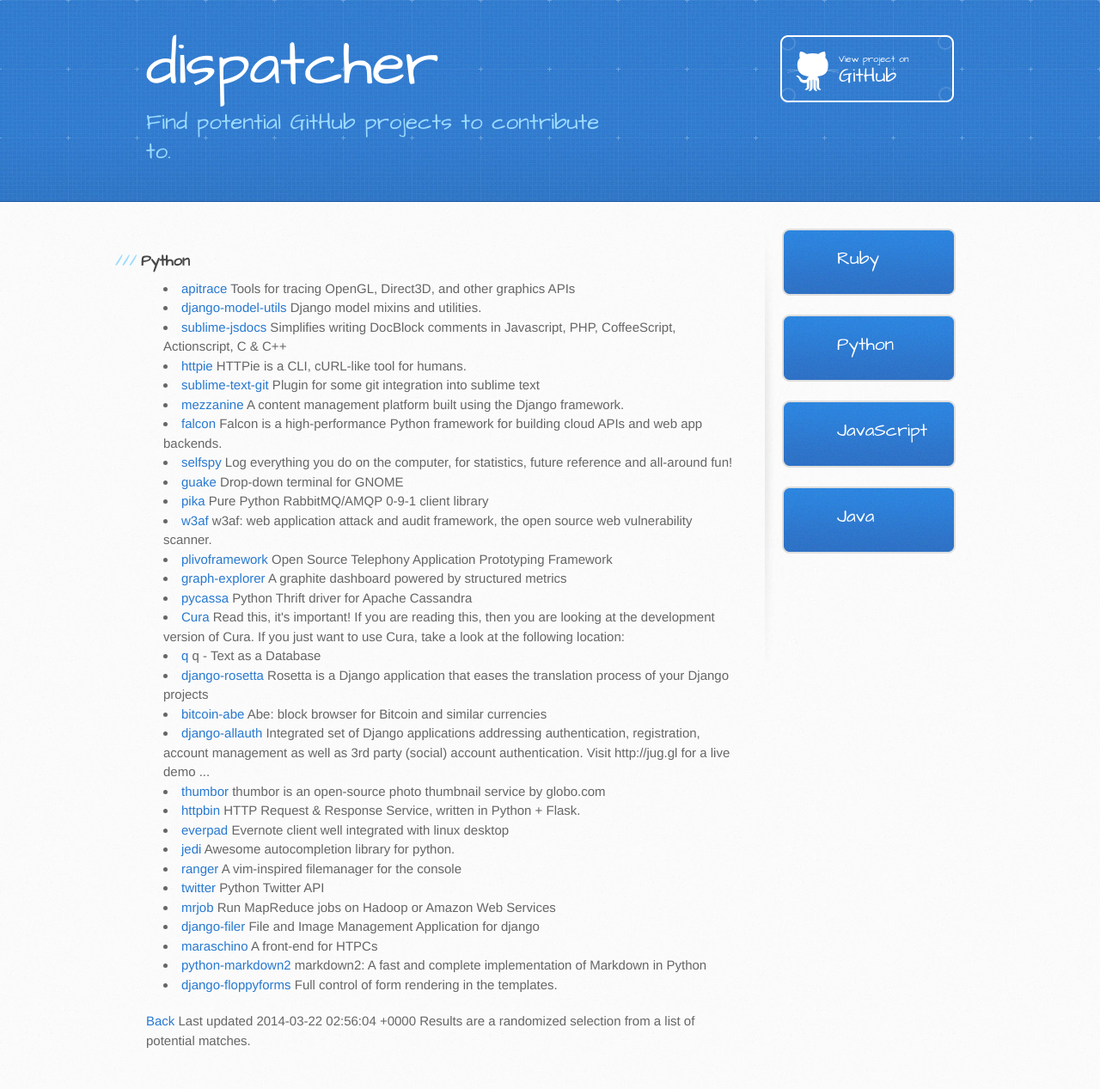
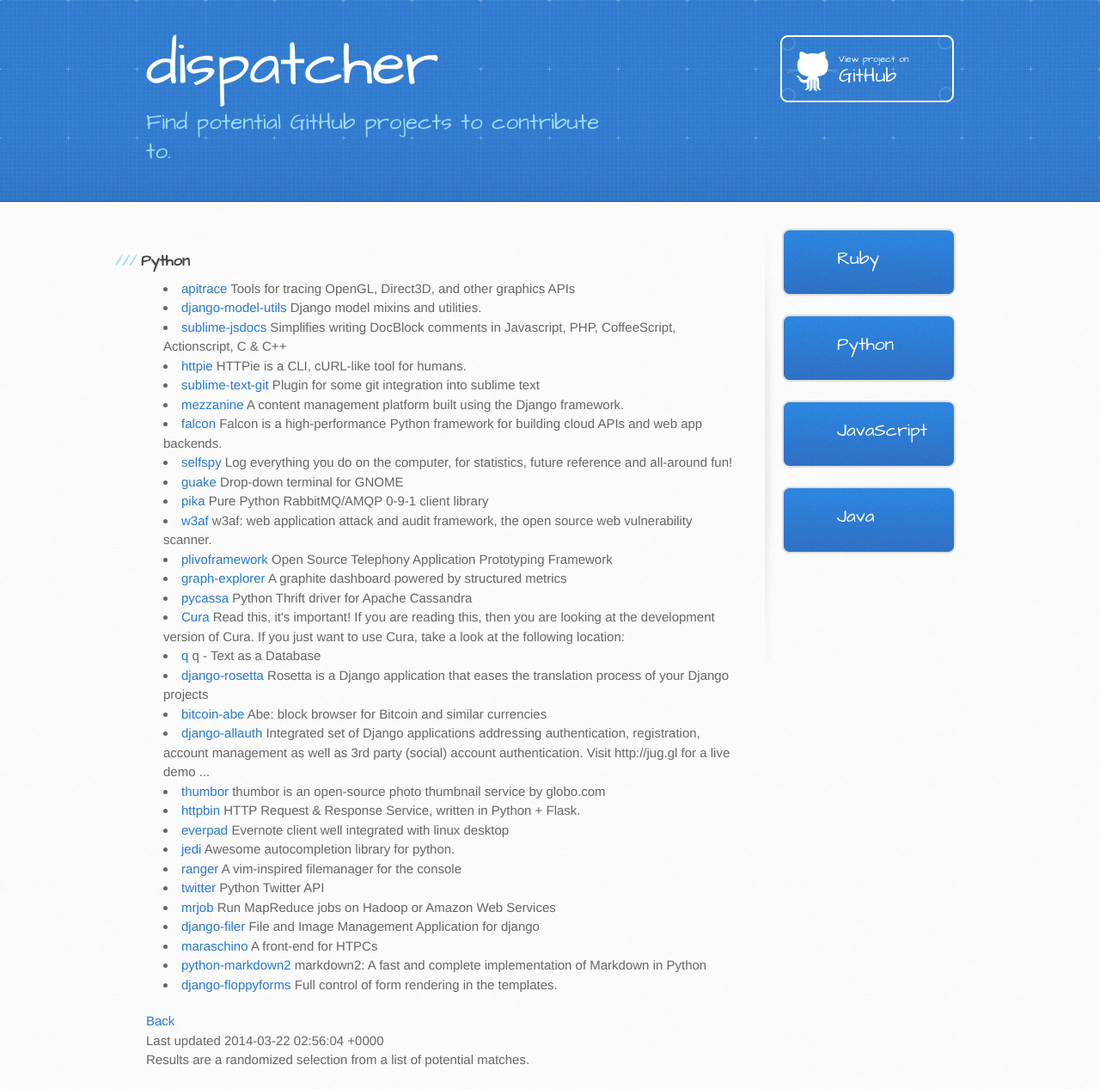
Before and after one commit to gilles-leblanc/dispatcher, a Jekyll site: the page built from site/python/index.html, in a window 1280 px wide. Shown: the whole page at 86% size. Built offline with Jekyll 4.4.1, drawn with Linux system fonts in a browser that asks for light colours; before the commit the page ends 1245 px from its top, so only the background shows below that.

Commit message:
Add linebreaks to previous commit

```diff
--- a/site/_layouts/language.html
+++ b/site/_layouts/language.html
@@ -34,9 +34,9 @@
         <div class="inner clearfix">
           <section id="main-content">
             {{ content }}
-            <a href="..">Back</a>
-            Last updated {{ site.time }}
-            Results are a randomized selection from a list of potential matches.
+            <a href="..">Back</a><br>
+            Last updated {{ site.time }}<br>
+            Results are a randomized selection from a list of potential matches.<br>
           </section>
 
           {% include aside_menu.html %}
```
